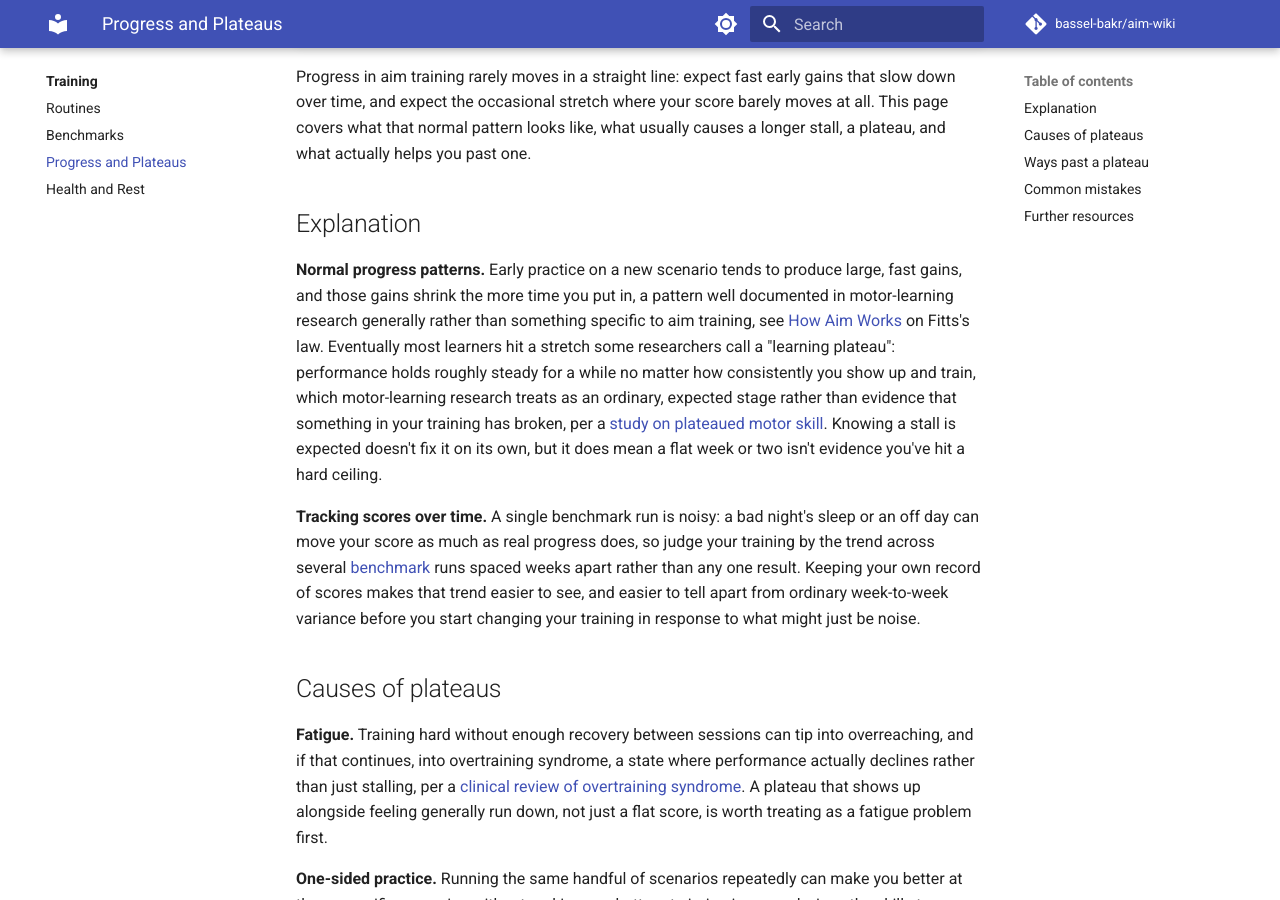
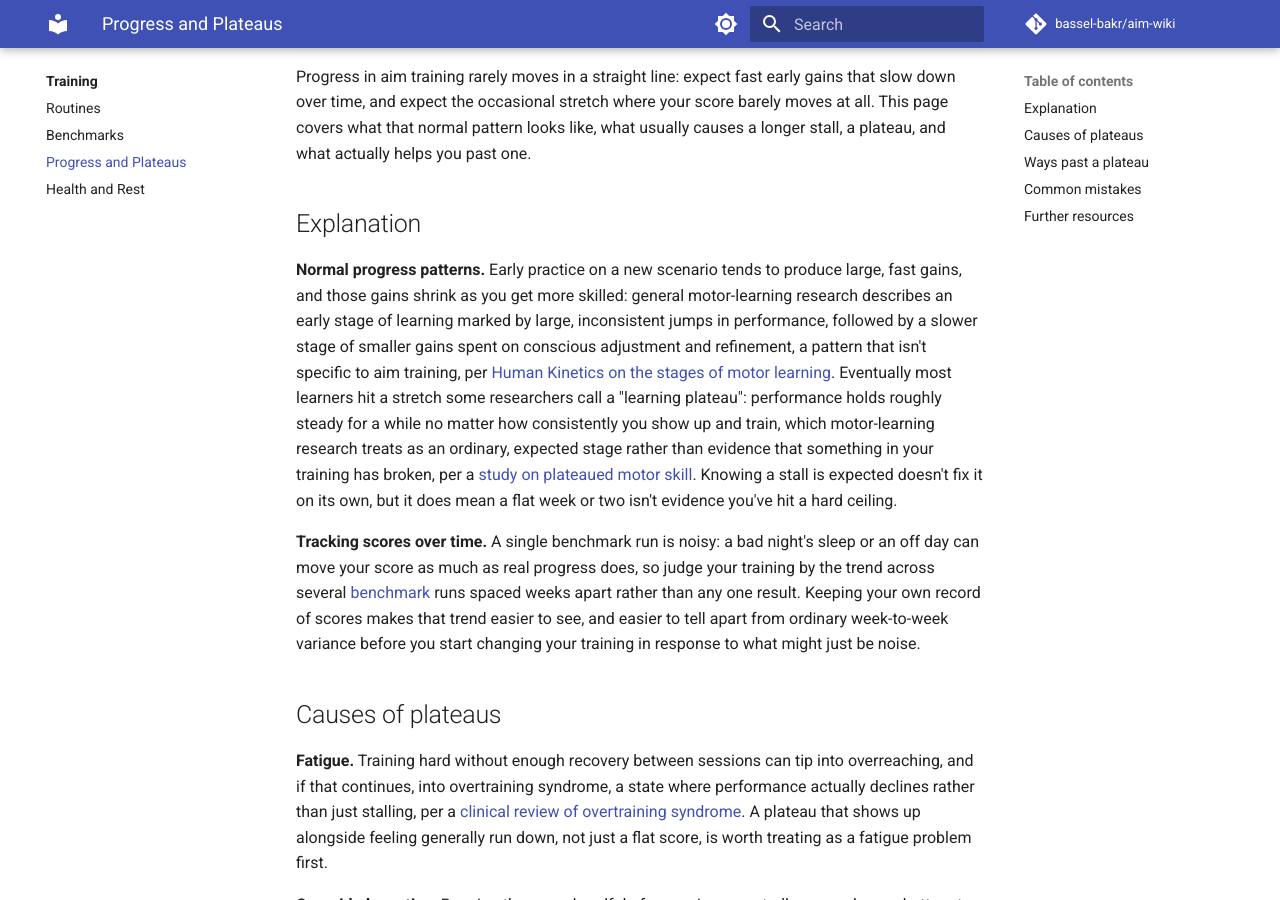
Before and after one commit to Bassel-Bakr/Aim, an MkDocs documentation site: the page built from docs/training/progress-and-plateaus.md, in a window 1280 px wide and 900 px high, scrolled down 308 px. Built offline with MkDocs 1.6.1 and Material for MkDocs 9.7.7, drawn with Linux system fonts in a browser that asks for light colours; comment, search, counter and statistics services are not loaded.

Commit message:
docs: fix misattributed Fitts's law citation in progress-and-plateaus
Co-Authored-By: Claude Sonnet 5 <noreply@anthropic.com>

```diff
--- a/docs/training/progress-and-plateaus.md
+++ b/docs/training/progress-and-plateaus.md
@@ -16,9 +16,12 @@ what actually helps you past one.
 ## Explanation
 
 **Normal progress patterns.** Early practice on a new scenario tends to produce large, fast gains,
-and those gains shrink the more time you put in, a pattern well documented in motor-learning
-research generally rather than something specific to aim training, see
-[How Aim Works](../fundamentals/how-aim-works.md) on Fitts's law. Eventually most learners hit a
+and those gains shrink as you get more skilled: general motor-learning research describes an early
+stage of learning marked by large, inconsistent jumps in performance, followed by a slower stage
+of smaller gains spent on conscious adjustment and refinement, a pattern that isn't specific to aim
+training, per
+[Human Kinetics on the stages of motor learning](https://us.humankinetics.com/blogs/excerpt/understanding-motor-learning-stages-improves-skill-instruction).
+Eventually most learners hit a
 stretch some researchers call a "learning plateau": performance holds roughly steady for a while
 no matter how consistently you show up and train, which motor-learning research treats as an
 ordinary, expected stage rather than evidence that something in your training has broken, per a
```
